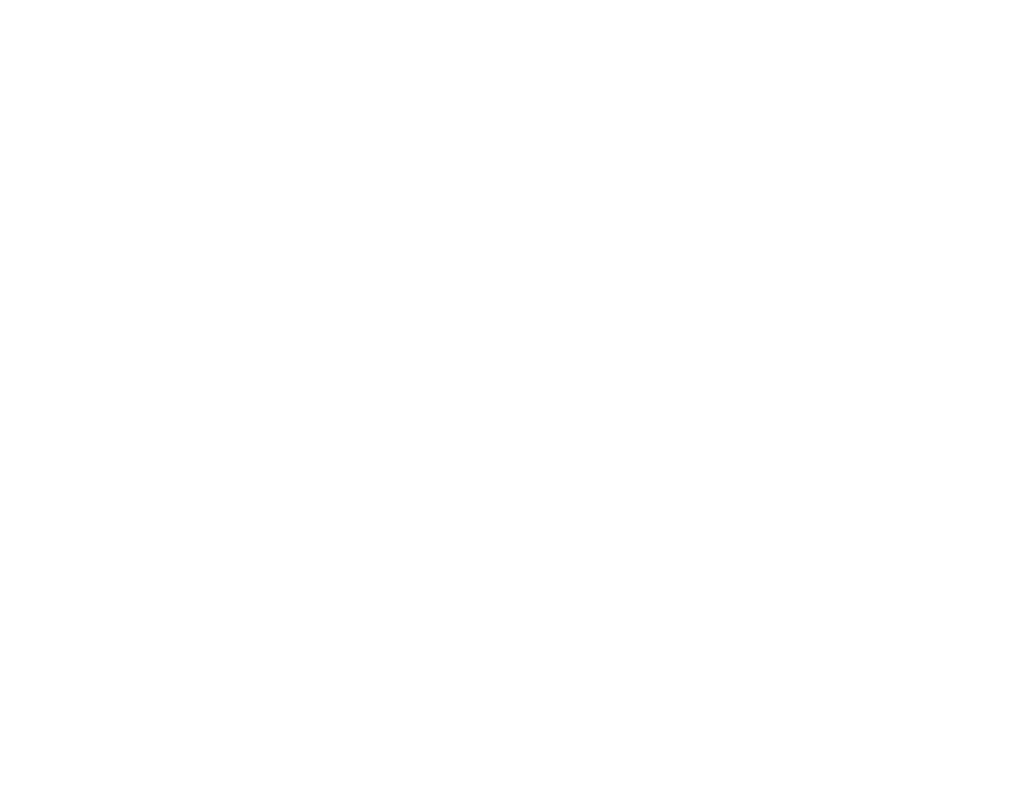
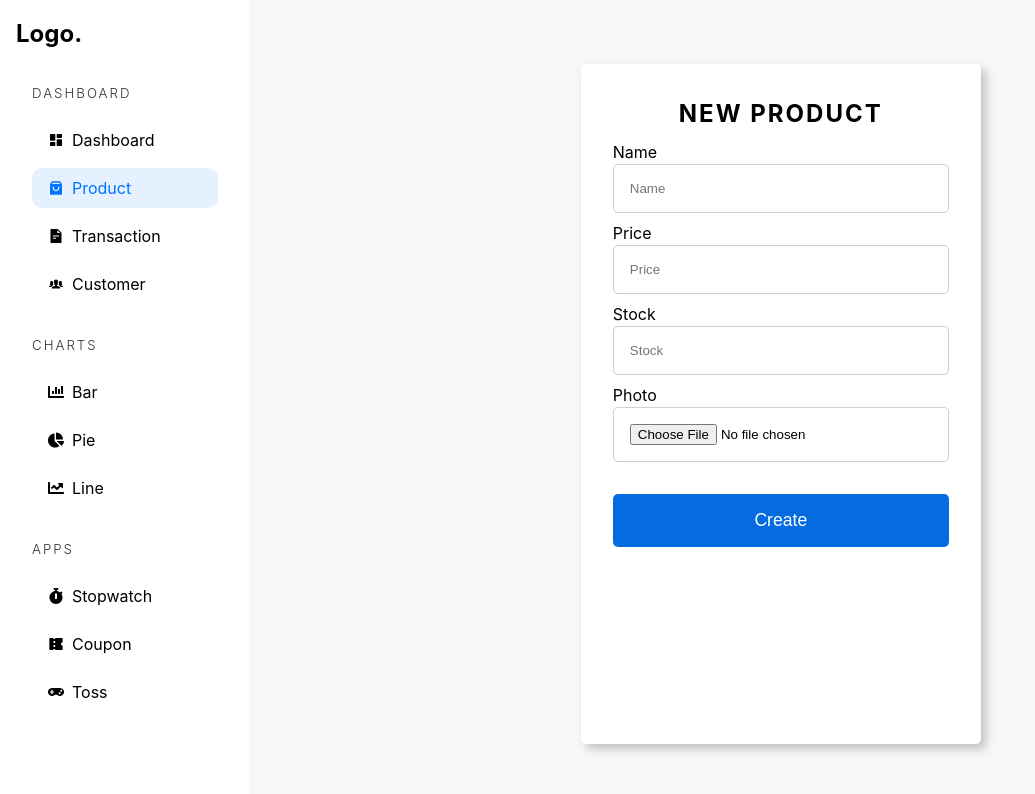
Before and after one commit to navneetanand448/Admin-dashboard, a React app in the folder frontend/: page /admin/product/new in a window 1280 px wide. Before the commit this address had no page. Shown: the top 794 px of the page, without its empty margins (0-1035 px from the left). Built offline with nearby package versions, Linux system fonts and the light colour scheme; the HTML template or start-up script is replaced by a standard one.

Commit message:
feat: implement Customer and Transaction pages with TableHOC

```diff
--- a/frontend/package.json
+++ b/frontend/package.json
@@ -13,6 +13,7 @@
     "@tanstack/react-table": "^8.21.3",
     "chart.js": "^4.5.1",
     "firebase": "^12.8.0",
+    "prop-types": "^15.8.1",
     "react": "^19.2.0",
     "react-chartjs-2": "^5.3.1",
     "react-dom": "^19.2.0",
--- a/frontend/src/App.jsx
+++ b/frontend/src/App.jsx
@@ -1,13 +1,24 @@
-import { BrowserRouter as Router, Routes, Route, Navigate } from 'react-router-dom';
-import { lazy, Suspense } from 'react';
-import Loader from './Components/Loader.jsx';
+import {
+  BrowserRouter as Router,
+  Routes,
+  Route,
+  Navigate,
+} from "react-router-dom";
+import { lazy, Suspense } from "react";
+import Loader from "./Components/Loader.jsx";
 
 // Lazy imports
 const Dashboard = lazy(() => import("./Pages/Dashboard.jsx"));
 const Transaction = lazy(() => import("./Pages/Transaction.jsx"));
 const Products = lazy(() => import("./Pages/Products.jsx"));
 const Customer = lazy(() => import("./Pages/Customer.jsx"));
-
+const NewProduct = lazy(() => import("./Pages/management/NewProduct.jsx"));
+const ProductManagement = lazy(
+  () => import("./Pages/management/ProductManagement.jsx"),
+);
+const TransactionManagement = lazy(
+  () => import("./Pages/management/TransactionManagement.jsx"),
+);
 function App() {
   return (
     <Router>
@@ -22,6 +33,12 @@
           <Route path="/admin/transaction" element={<Transaction />} />
           <Route path="/admin/product" element={<Products />} />
           <Route path="/admin/customer" element={<Customer />} />
+          <Route path="/admin/product/new" element={<NewProduct />} />
+          <Route path="/admin/product/:id" element={<ProductManagement />} />
+          <Route
+            path="/admin/transaction/:id"
+            element={<TransactionManagement />}
+          />
         </Routes>
       </Suspense>
     </Router>
--- a/frontend/src/Pages/Transaction.jsx
+++ b/frontend/src/Pages/Transaction.jsx
@@ -1,11 +1,80 @@
-import React from 'react'
+import {useState,useCallback} from 'react'
+import AdminSidebar from '../Components/Adminsidebar'
+import TableHOC from '../Components/TableHOC';
+import { Link } from "react-router-dom";
+const columns = [
+  {
+    header: "User",
+    accessorKey: "user",
+  },
+  {
+    header: "Amount",
+    accessorKey: "amount",
+  },
+  {
+    header: "Discount",
+    accessorKey: "discount",
+  },
+  {
+    header: "Quantity",
+    accessorKey: "quantity",
+  },
+   {
+    header: "Status",
+    accessorKey: "status",
+    cell: ({ getValue }) => {
+      const status = getValue();
+      let color = "red";
+      if (status === "Shipped") color = "green";
+      if (status === "Delivered") color = "purple";
 
+      return <span style={{ color }}>{status}</span>;
+    }
+  },
+  {
+    header: "Action",
+    accessorKey: "action",
+    cell: ({ getValue }) => <Link to={getValue()}>Manage</Link>,
+  },
+];
+const arr = [
+  {
+    user: "Charas",
+    amount: 4500,
+    discount: 400,
+    quantity: 3,
+    status:"Processing",
+   action: "/admin/transaction/sajknaskd",
+  },
+  {
+    user: "Xavirors",
+    amount: 6999,
+    discount: 400,
+   status: "Shipped",
+    quantity: 6,
+   action: "/admin/transaction/sajknaskd",
+  },
+  {
+    user: "Xavirors",
+    amount: 6999,
+    discount: 400,
+    status:"Delievered",
+    quantity: 6,
+    action: "/admin/transaction/sajknaskd",
+  },
+];
 function Transaction() {
+  const [data]=useState(arr);
+  const TransactionTable = useCallback(TableHOC("Transactions"), []);
   return (
     <div className="admin-container">
-      <AdminSideBar/>
+      <AdminSidebar/>
       <main>
-
+    <TransactionTable
+      data={data}
+       columns={columns}
+          containerClassName="dashboard-product-box"
+    />
       </main>
     </div>
   )
--- /dev/null
+++ b/frontend/src/Pages/management/NewProduct.jsx
@@ -0,0 +1,76 @@
+import {useState,ChangeEvent} from 'react'
+import AdminSidebar from '../../Components/Adminsidebar'
+
+function NewProduct() {
+  const [name,setName]=useState("");
+  const [price,setPrice]=useState();
+  const [photo,setPhoto]=useState();
+  const [stock,setStock]=useState();
+  const changeImageHandler=(e)=>{
+    const file=e.target.files?.[0];
+    const reader=new FileReader();
+    if(file){
+      reader.readAsDataURL(file);
+      reader.onloadend = () => {
+        if (typeof reader.result === "string") {
+          setPhoto(reader.result);
+        }
+    }
+  }
+  }
+  return (
+    <div className="admin-container">
+      <AdminSidebar/>
+      <main className="product-management">
+        <article>
+          <form>
+            <h2>New Product</h2>
+            <div>
+              <label>Name</label>
+              <input
+              required
+              type="text"
+              placeholder="Name"
+              value={name}
+              onChange={(e)=>setName(e.target.value)}
+              />
+            </div>
+            <div>
+              <label>Price</label>
+              <input
+              required
+              type="number"
+              placeholder="Price"
+              value={price}
+              onChange={(e)=>setPrice(Number(e.target.value))}
+              />
+            </div>
+            <div>
+              <label>Stock</label>
+              <input
+              required
+              type="number"
+              placeholder="Stock"
+              value={stock}
+              onChange={(e)=>setStock(Number(e.target.value))}
+              />
+            </div>
+          <div>
+              <label>Photo</label>
+              <input
+              required
+              type="file"
+
+              onChange={changeImageHandler}
+              />
+            </div>
+            {photo && <img src={photo}  alt="New Image"/>}
+            <button type="submit">Create</button>
+          </form>
+        </article>
+      </main>
+    </div>
+  )
+}
+
+export default NewProduct
--- /dev/null
+++ b/frontend/src/Pages/management/ProductManagement.jsx
@@ -0,0 +1,100 @@
+import {useState,ChangeEvent,FormEvent} from 'react'
+import AdminSidebar from '../../Components/Adminsidebar'
+const img = "https://images.unsplash.com/photo-1542291026-7eec264c27ff?ixlib=rb-4.0.3&auto=format&fit=crop&w=200&q=80";
+function ProductManagement() {
+  const [name,setName]=useState("Puma");
+  const [price,setPrice]=useState(2000);
+  const [photo,setPhoto]=useState(img);
+  const [stock,setStock]=useState(14);
+    const [nameUpdate,setNameUpdate]=useState(name);
+  const [priceUpdate,setPriceUpdate]=useState(price);
+  const [photoUpdate,setPhotoUpdate]=useState(photo);
+  const [stockUpdate,setStockUpdate]=useState(stock);
+  const changeImageHandler=(e)=>{
+    const file=e.target.files?.[0];
+    const reader=new FileReader();
+    if(file){
+      reader.readAsDataURL(file);
+      reader.onloadend = () => {
+        if (typeof reader.result === "string") {
+          setPhotoUpdate(reader.result);
+        }
+    }
+  }
+  const submitHandler=(e)=>{
+    e.preventDefault();
+    setName(nameUpdate);
+    setPrice(priceUpdate);
+    setStock(stockUpdate);
+    setPhoto(photoUpdate);
+  }
+  }
+  return (
+    <div className="admin-container">
+      <AdminSidebar/>
+      <main className="product-management">
+<section>
+  <strong>ID-asjkbwdkcbwajlv</strong>
+  <img src={photo} alt="Product"/>
+  <p>{name}</p>
+  {stock>0?(
+    <span className="green">{stock}Available</span>
+  ):(
+    <span className="red">Not Available</span>
+  )}
+  <h3>${price}</h3>
+</section>
+        <article>
+          <form onSubmit={submitHandler}>
+            <h2>Manage</h2>
+            <div>
+              <label>Name</label>
+              <input
+              required
+              type="text"
+              placeholder="Name"
+              value={nameUpdate}
+              onChange={(e)=>setNameUpdate(e.target.value)}
+              />
+            </div>
+            <div>
+              <label>Price</label>
+              <input
+              required
+              type="number"
+              placeholder="Price"
+              value={priceUpdate}
+              onChange={(e)=>setPriceUpdate(Number(e.target.value))}
+              />
+            </div>
+            <div>
+              <label>Stock</label>
+              <input
+              required
+              type="number"
+              placeholder="Stock"
+              value={stockUpdate}
+              onChange={(e)=>setStockUpdate(Number(e.target.value))}
+              />
+            </div>
+          <div>
+              <label>Photo</label>
+              <input
+              required
+              type="file"
+
+              onChange={changeImageHandler}
+              />
+            </div>
+            {photo && <img src={photoUpdate}  alt="New Image"/>}
+            <button type="submit">Update</button>
+          </form>
+        </article>
+      </main>
+    </div>
+  )
+}
+
+
+
+export default ProductManagement
--- /dev/null
+++ b/frontend/src/Pages/management/TransactionManagement.jsx
@@ -0,0 +1,11 @@
+import React from 'react'
+
+function TransactionManagement() {
+  return (
+    <div>
+
+    </div>
+  )
+}
+
+export default TransactionManagement
```
Also changed, not shown: frontend/src/Pages/Customer.jsx (+9 -12 lines), frontend/src/types.js (added, +25 -0 lines), 1 other file (tests, documents, lock files or other folders).
